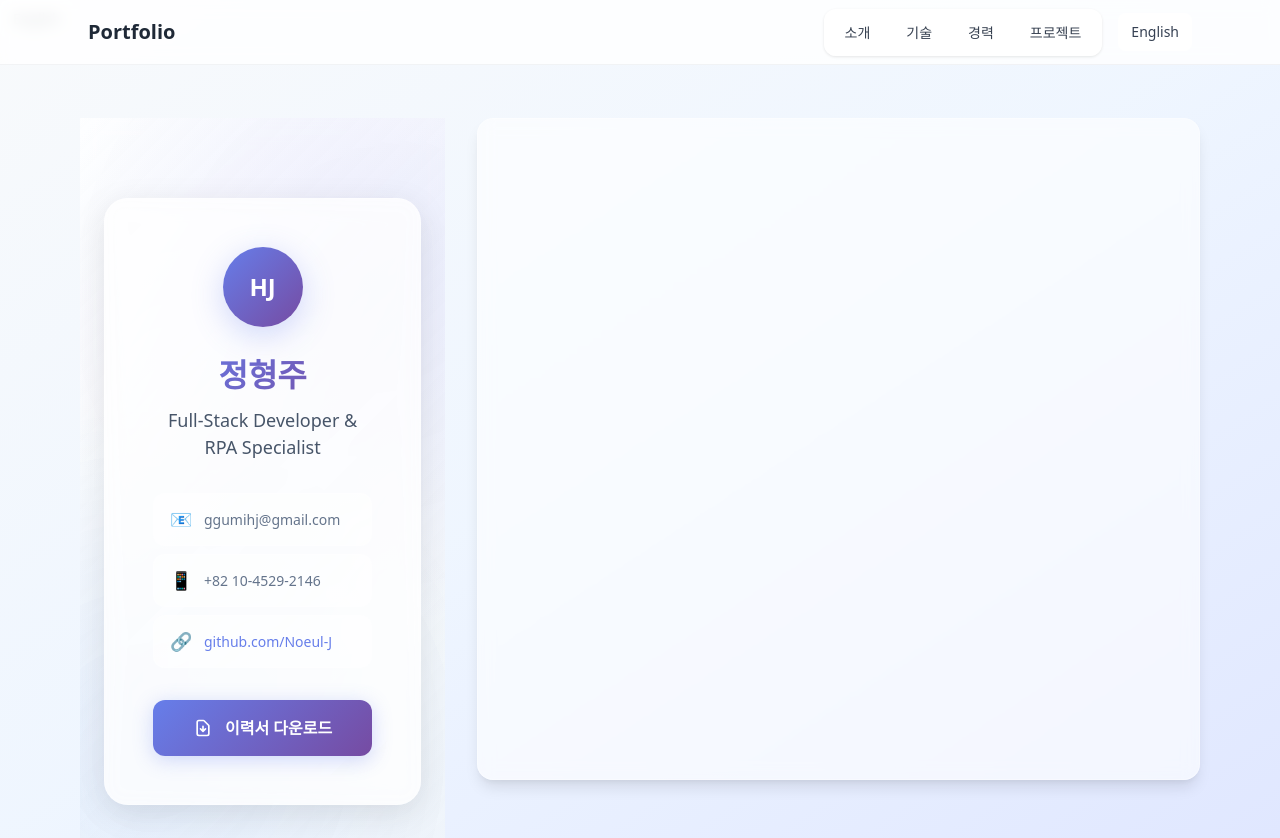
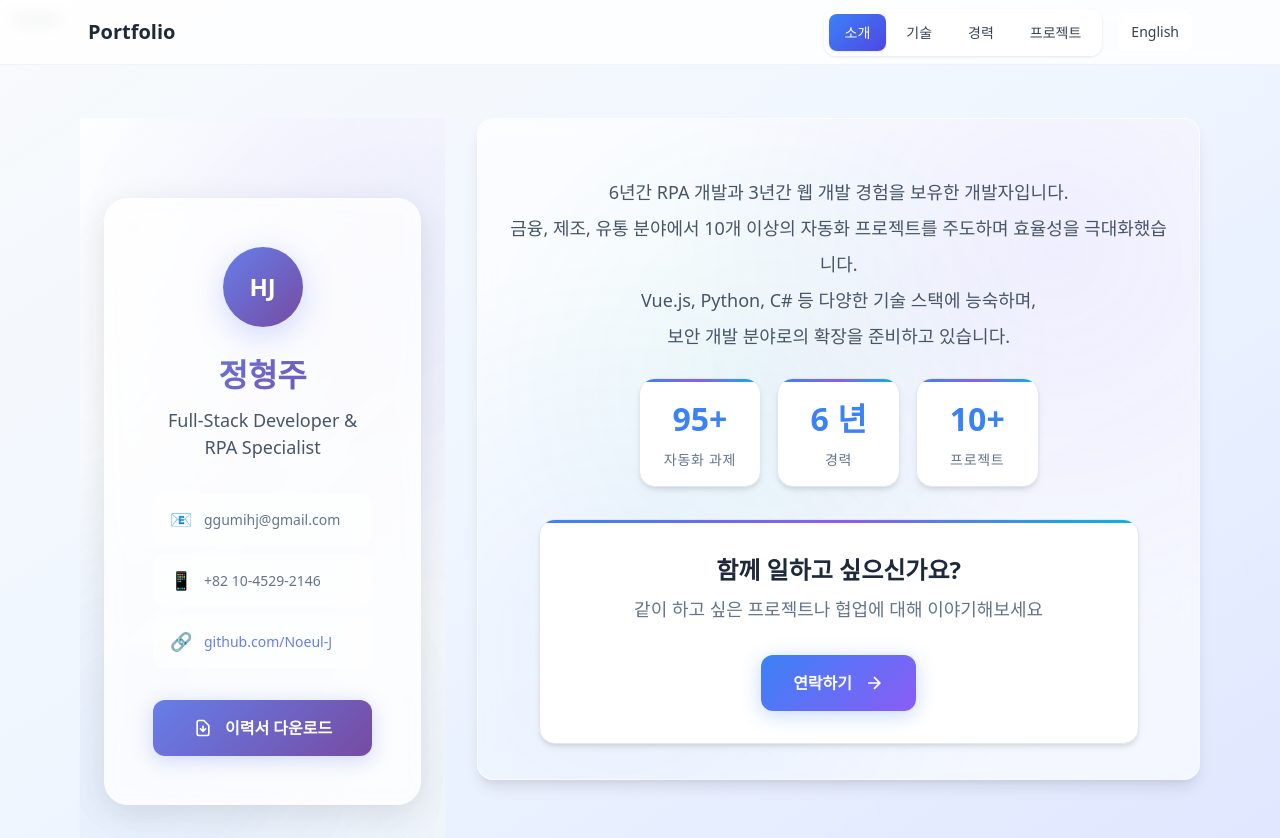
Before and after one commit to Noeul-J/portfolio, a Vue app: page /home in a window 1280 px wide. Built offline with nearby package versions, Linux system fonts and the light colour scheme.

Commit message:
fix: 초기값 수정

```diff
--- a/src/views/HomeView.vue
+++ b/src/views/HomeView.vue
@@ -11,7 +11,7 @@ import { ref } from 'vue'
 import { useI18n } from 'vue-i18n'
 
 const { t } = useI18n()
-const activeMenu = ref('About')
+const activeMenu = ref('AboutMe')
 
 const showComponent = (menu: string) => {
   activeMenu.value = menu
```
